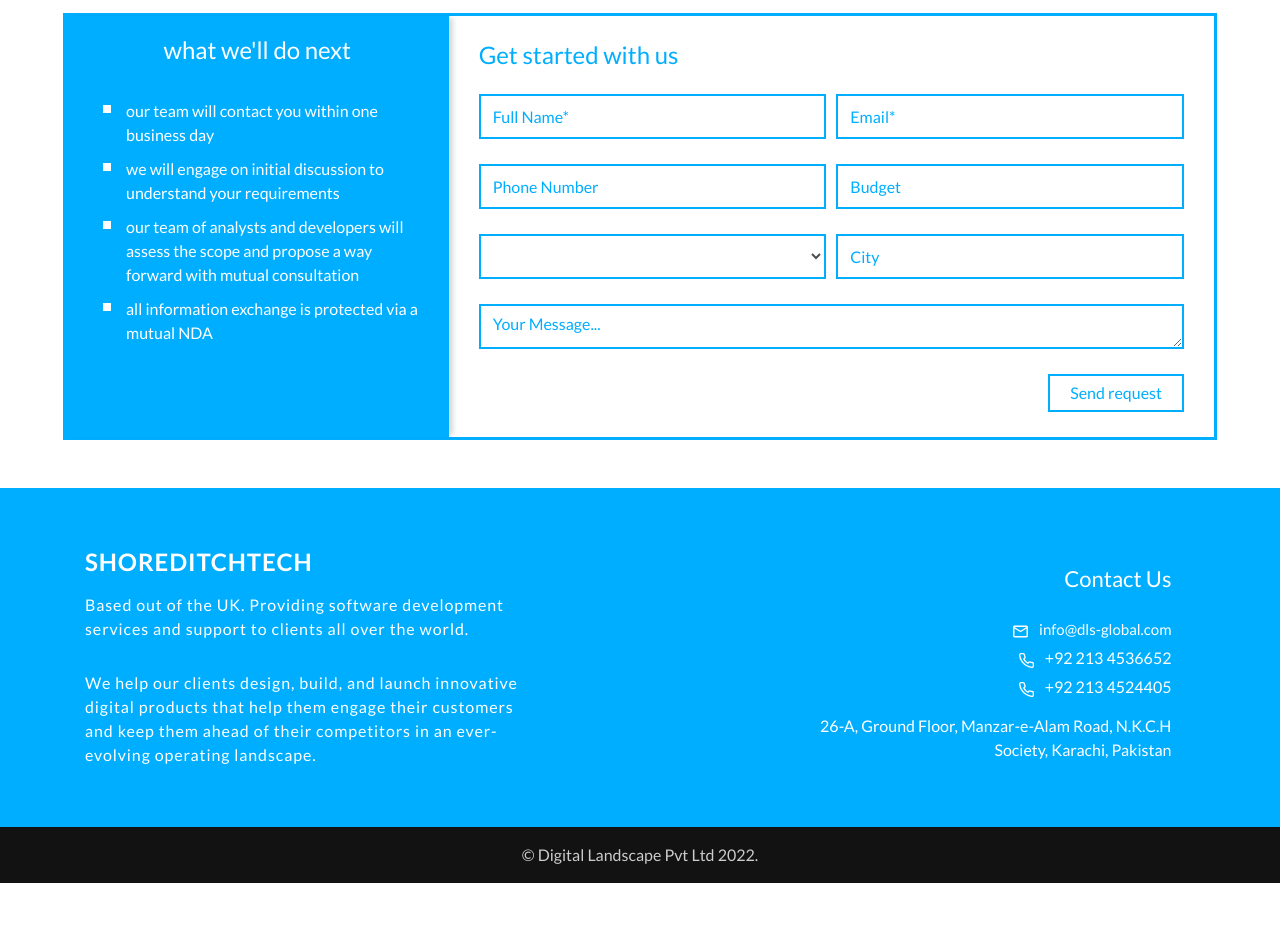
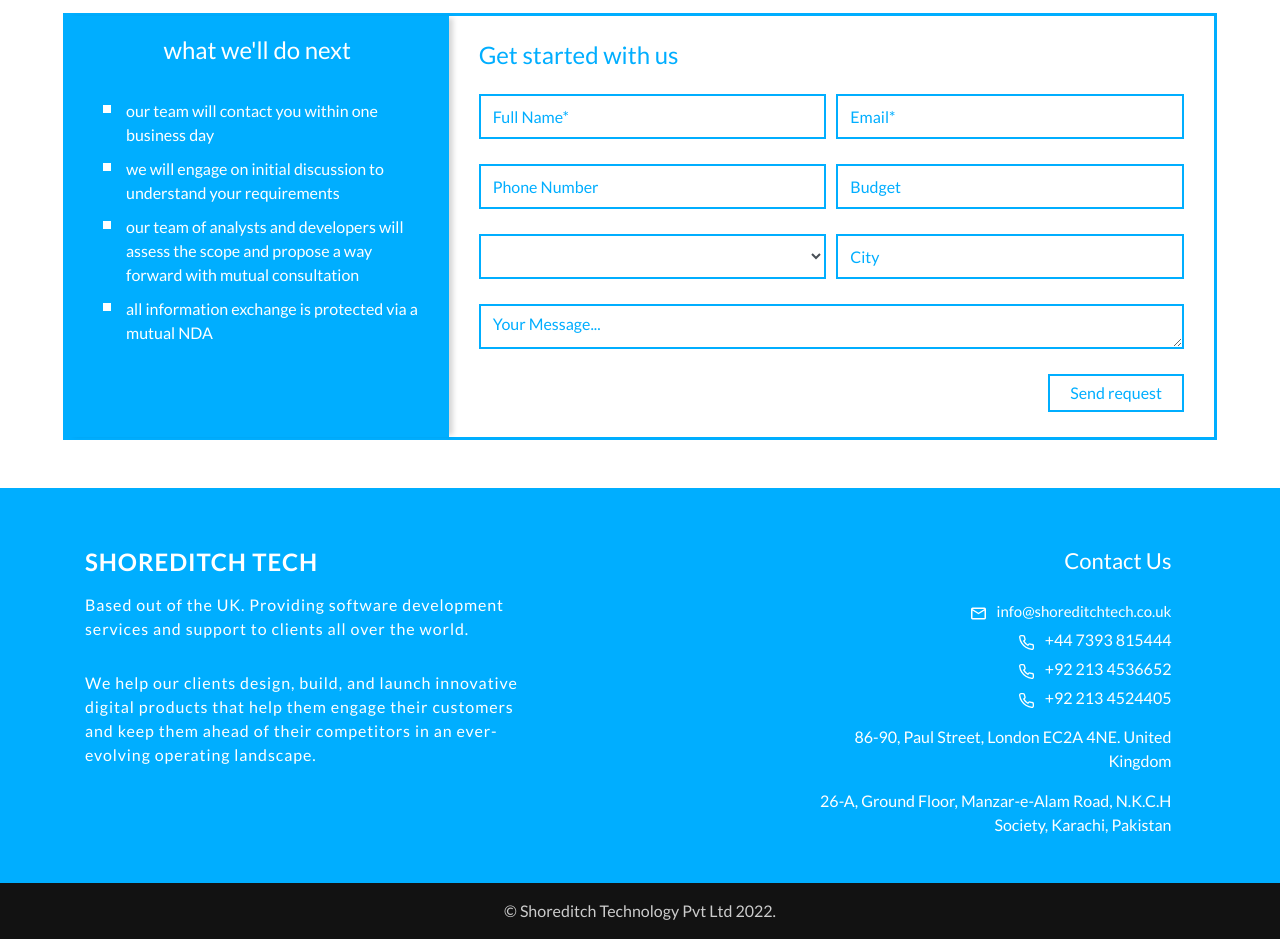
Before and after one commit to AliAbbas993/academicwebUI, a PHP site: page / in a window 1280 px wide. Shown: the part 4234-5173 px from the top of the page. Before the commit the page ends 5117 px from the top, so only its background shows below. Run offline with PHP 8.4, Linux system fonts and the light colour scheme; lists and menus that the app fills with data are empty; some libraries are stand-ins or nearby versions; some web fonts are replaced.

Commit message:
footer address changes

```diff
--- a/src/includes/footer.php
+++ b/src/includes/footer.php
@@ -4,7 +4,7 @@
             <div class="col-md-12 d-flex flex-wrap justify-content-between px-0">
                 <div class="col-md-6 col-12 px-0">
                     <div class="foot-description-block">
-                        <h3 class="mb-3">SHOREDITCHTECH</h3>
+                        <h3 class="mb-3">SHOREDITCH TECH</h3>
                         <p class="pr-md-5">Based out of the UK. Providing software development services and support to clients all over the world.</p>
                         <p class="pr-md-5">We help our clients design, build, and launch innovative digital products that help them engage their customers and keep them ahead of their competitors in an ever-evolving operating landscape.</p>
                     </div>
@@ -18,8 +18,14 @@
                                     <svg xmlns="http://www.w3.org/2000/svg" width="15" height="15" viewBox="0 0 30 24" class="mr-2">
                                         <path id="Icon_material-mail-outline" data-name="Icon material-mail-outline" d="M30,6H6A3,3,0,0,0,3.015,9L3,27a3.009,3.009,0,0,0,3,3H30a3.009,3.009,0,0,0,3-3V9A3.009,3.009,0,0,0,30,6Zm0,21H6V12l12,7.5L30,12ZM18,16.5,6,9H30Z" transform="translate(-3 -6)" fill="#fff"/>
                                     </svg>
-                                    info@dls-global.com
+                                    info@shoreditchtech.co.uk
                                 </a>
+                            </li>
+                            <li>
+                                <svg xmlns="http://www.w3.org/2000/svg" width="15" height="15" viewBox="0 0 28.502 28.504" class="mr-2">
+                                    <path id="Icon_feather-phone-call" data-name="Icon feather-phone-call" d="M29.167,22.305v3.914a2.613,2.613,0,0,1-2.85,2.61,25.9,25.9,0,0,1-11.282-4.006,25.468,25.468,0,0,1-7.844-7.829A25.79,25.79,0,0,1,3.178,5.682a2.612,2.612,0,0,1,2.6-2.844H9.7a2.613,2.613,0,0,1,2.615,2.244,16.727,16.727,0,0,0,.915,3.666,2.606,2.606,0,0,1-.588,2.753l-1.66,1.657a20.9,20.9,0,0,0,7.844,7.829l1.66-1.657a2.618,2.618,0,0,1,2.758-.587,16.812,16.812,0,0,0,3.673.913A2.611,2.611,0,0,1,29.167,22.305Z" transform="translate(-1.917 -1.587)" fill="none" stroke="#fff" stroke-linecap="round" stroke-linejoin="round" stroke-width="2.5"/>
+                                </svg>
+                                +44 7393 815444
                             </li>
                             <li>
                                 <svg xmlns="http://www.w3.org/2000/svg" width="15" height="15" viewBox="0 0 28.502 28.504" class="mr-2">
@@ -34,6 +40,7 @@
                                 +92 213 4524405
                             </li>
                         </ul>
+                        <p class="address">86-90, Paul Street, London EC2A 4NE. United Kingdom</p>
                         <p class="address">26-A, Ground Floor, Manzar-e-Alam Road, N.K.C.H Society, Karachi, Pakistan</p>
                     </div>
                 </div>
@@ -44,7 +51,7 @@
         <div class="container">
             <div class="row">
                 <div class="col-12">
-                    <p class="text-center pt-3">© Digital Landscape Pvt Ltd 2022.</p>
+                    <p class="text-center pt-3">© Shoreditch Technology Pvt Ltd 2022.</p>
                 </div>
             </div>
         </div>
```
